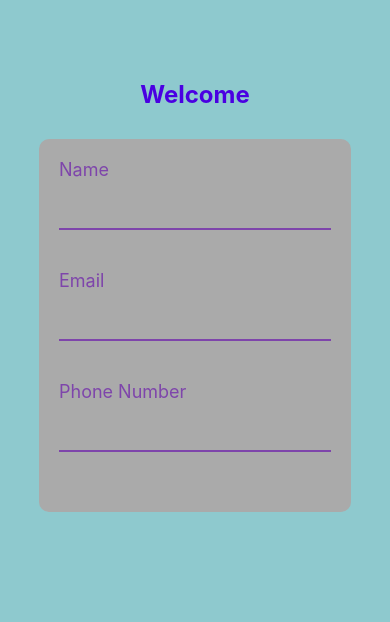
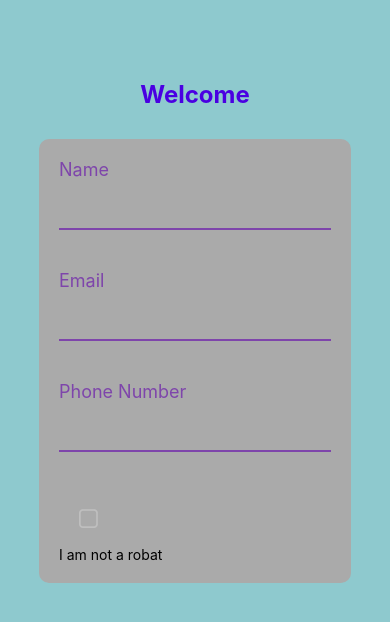
Before and after one commit to saraxixi/CS5520-Assignment-1, a React Native app: screen / in a window 390 px wide. Shown: the top 622 px of the page. Built offline with nearby package versions, Linux system fonts and the light colour scheme.

Commit message:
Add react-native-elements package and Checkbox component

```diff
--- a/App.js
+++ b/App.js
@@ -1,6 +1,7 @@
 import { StatusBar } from 'expo-status-bar';
 import { StyleSheet, Text, View } from 'react-native';
 import Input from './components/Input';
+import Checkbox from './components/Checkbox';
 
 export default function App() {
   return (
@@ -13,8 +14,11 @@ export default function App() {
         <Input title="Name" shouldFocus={false}/>
         <Input title="Email" shouldFocus={false}/>
         <Input title="Phone Number" shouldFocus={false}/>
+        <Checkbox/>
       </View>
       <StatusBar style="auto" />
+
+      {/* Checkbox for robat */}
     </View>
   );
 }
--- /dev/null
+++ b/components/Checkbox.js
@@ -0,0 +1,19 @@
+import { StyleSheet, Text, View} from 'react-native'
+import React, {useState} from 'react'
+import { CheckBox } from 'react-native-elements'
+
+export default function Checkbox() {
+  const [isChecked, setChecked] = useState(false);
+
+  return (
+    <View>
+        <CheckBox
+            checked={isChecked}
+            onPress={() => setChecked(!isChecked)}
+        />
+        <Text>I am not a robat</Text>
+    </View>
+  )
+}
+
+const styles = StyleSheet.create({})
--- a/package.json
+++ b/package.json
@@ -12,7 +12,8 @@
     "expo": "~51.0.28",
     "expo-status-bar": "~1.12.1",
     "react": "18.2.0",
-    "react-native": "0.74.5"
+    "react-native": "0.74.5",
+    "react-native-elements": "^3.4.3"
   },
   "devDependencies": {
     "@babel/core": "^7.20.0"
```
Also changed, not shown: 1 other file (tests, documents, lock files or other folders).
